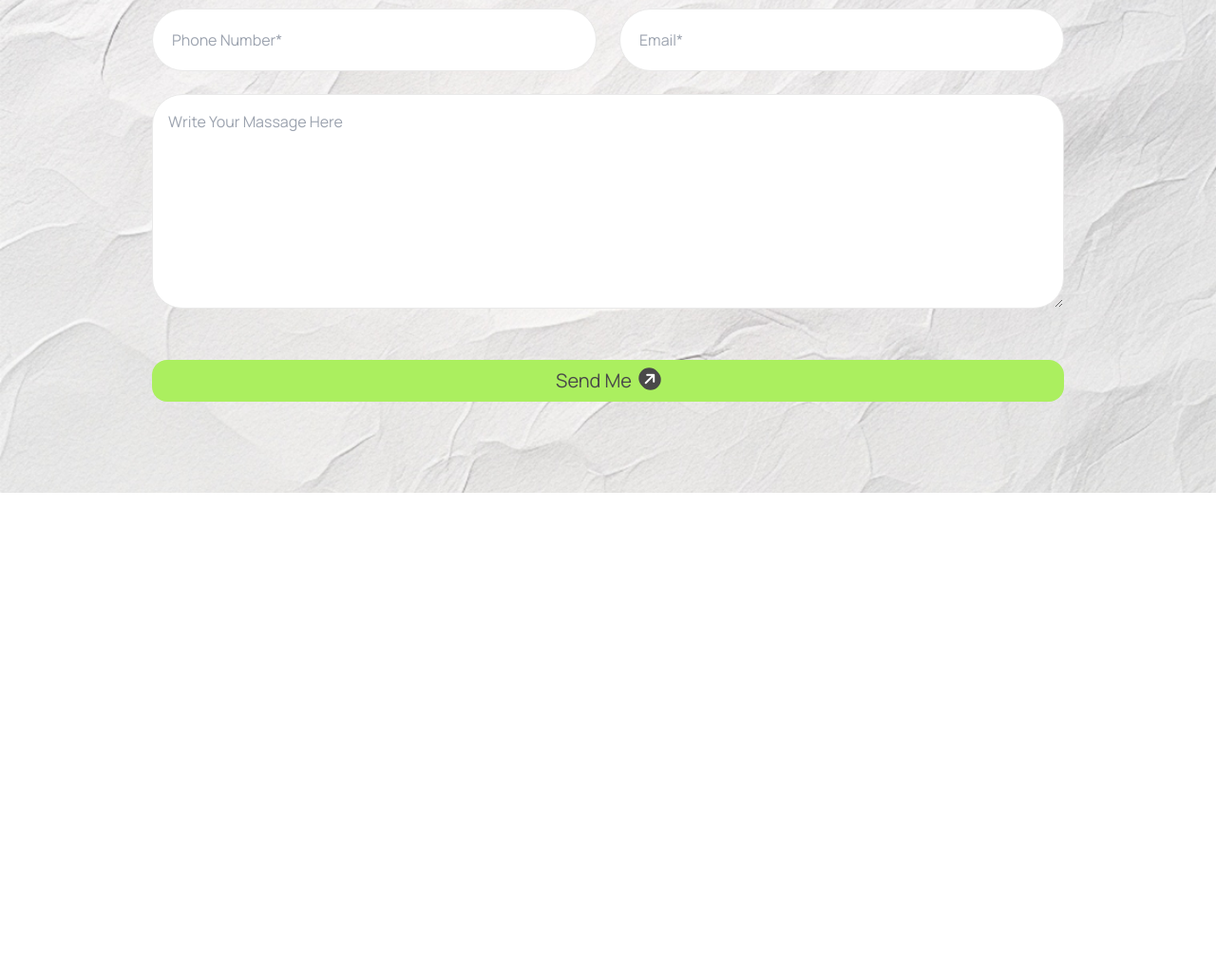
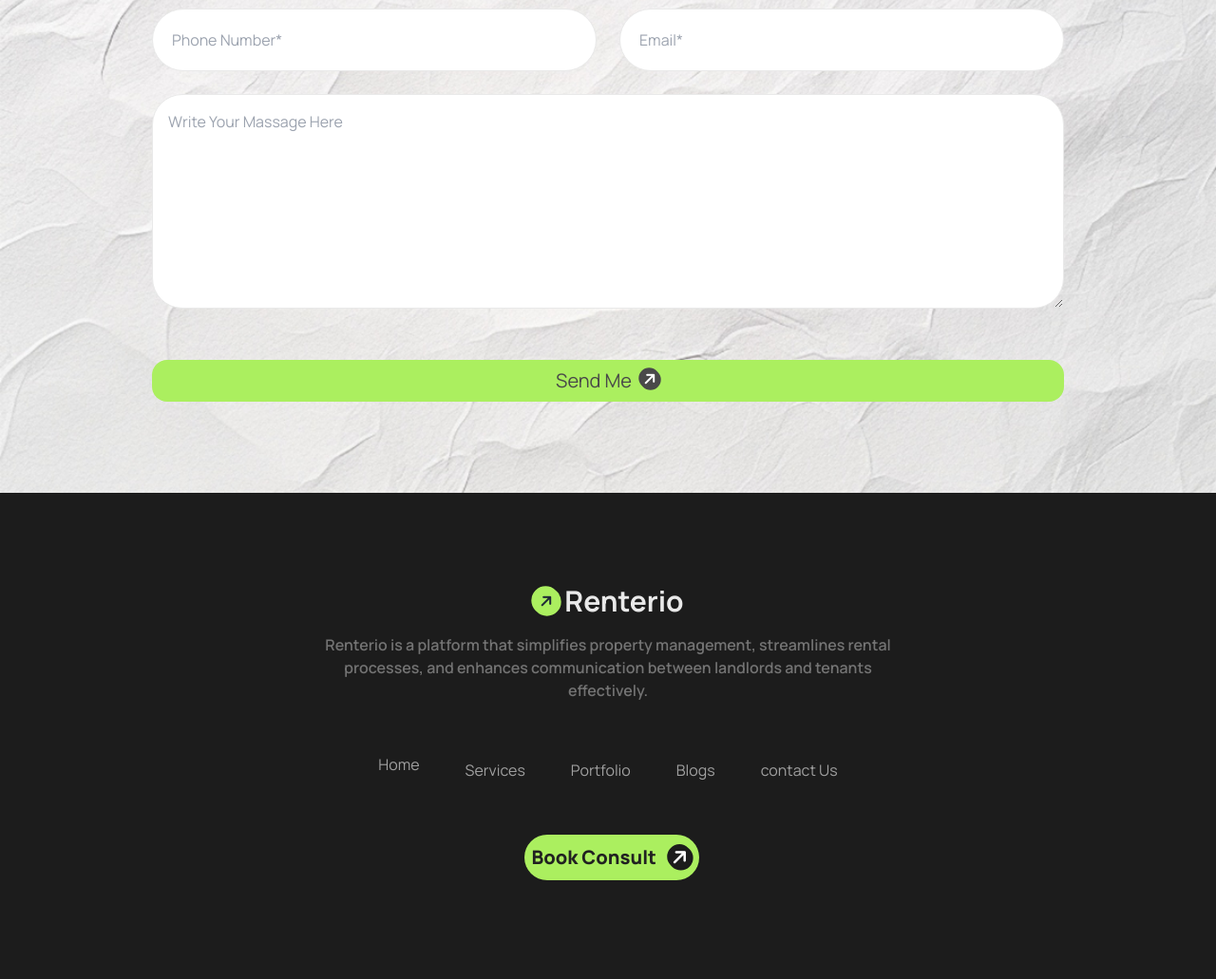
Before and after one commit to palash00912/Assignment3.0, a plain HTML site: page index.html in a window 1280 px wide. Shown: the part 2677-3708 px from the top of the page at 95% size. Before the commit the page ends 3196 px from the top, so only its background shows below. Drawn offline with nearby package versions, Linux system fonts and the light colour scheme; files whose address does not match are found by name.

Commit message:
added footer section

```diff
--- a/index.html
+++ b/index.html
@@ -337,6 +337,35 @@
 
     <footer>
 
+    </footer><footer class="flex flex-col  items-center py-12 lg:py-24 bg-[#1c1c1c]">
+      <div class="w-11/12 lg:w-3/6">
+        <div class="flex justify-center mb-4 font-bold">
+          <div class="flex items-center justify-center"><i class="p-1 mr-1 fa-solid fa-arrow-right bg-btn-primary p-2 rounded-full -rotate-45 "></i></div>
+         <h3 class="text-3xl font-blod text-[#e9e9e9]">Renterio</h3>
+        </div>
+        <div class="text-center">
+          <p class="text-[#737373]  font-semibold">Renterio is a platform that simplifies property management, streamlines rental processes, and enhances communication between landlords and tenants effectively.</p>
+        </div>
+        <div class= "my-12">
+          <ul class="flex px-1 space-y-3 md:space-x-12 flex-col md:flex-row justify-center items-center text-color4 text-[#e9e9e9]">
+            <li><a>Home</a></li>
+            <li><a>Services</a></li>
+            <li><a>Portfolio</a></li>
+            <li><a>Blogs</a></li>
+            <li><a>contact Us</a></li>
+          </ul>
+        </div>
+        <div class="flex justify-center p-2 mx-auto md:w-52 btn-primary rounded-2xl">
+          <button
+          class="p-1 ml-2 rounded-full text-xl text-color1 bg-btn-primary w-48 h-12 font-extrabold"
+        >
+          Book Consult
+          <i
+            class="fa-solid fa-arrow-right bg-[#1c1c1c] p-1 text-white rounded-full -rotate-45 ml-2"
+          ></i>
+        </button>
+        </div>
+      </div>
     </footer>
   </body>
 </html>
```
